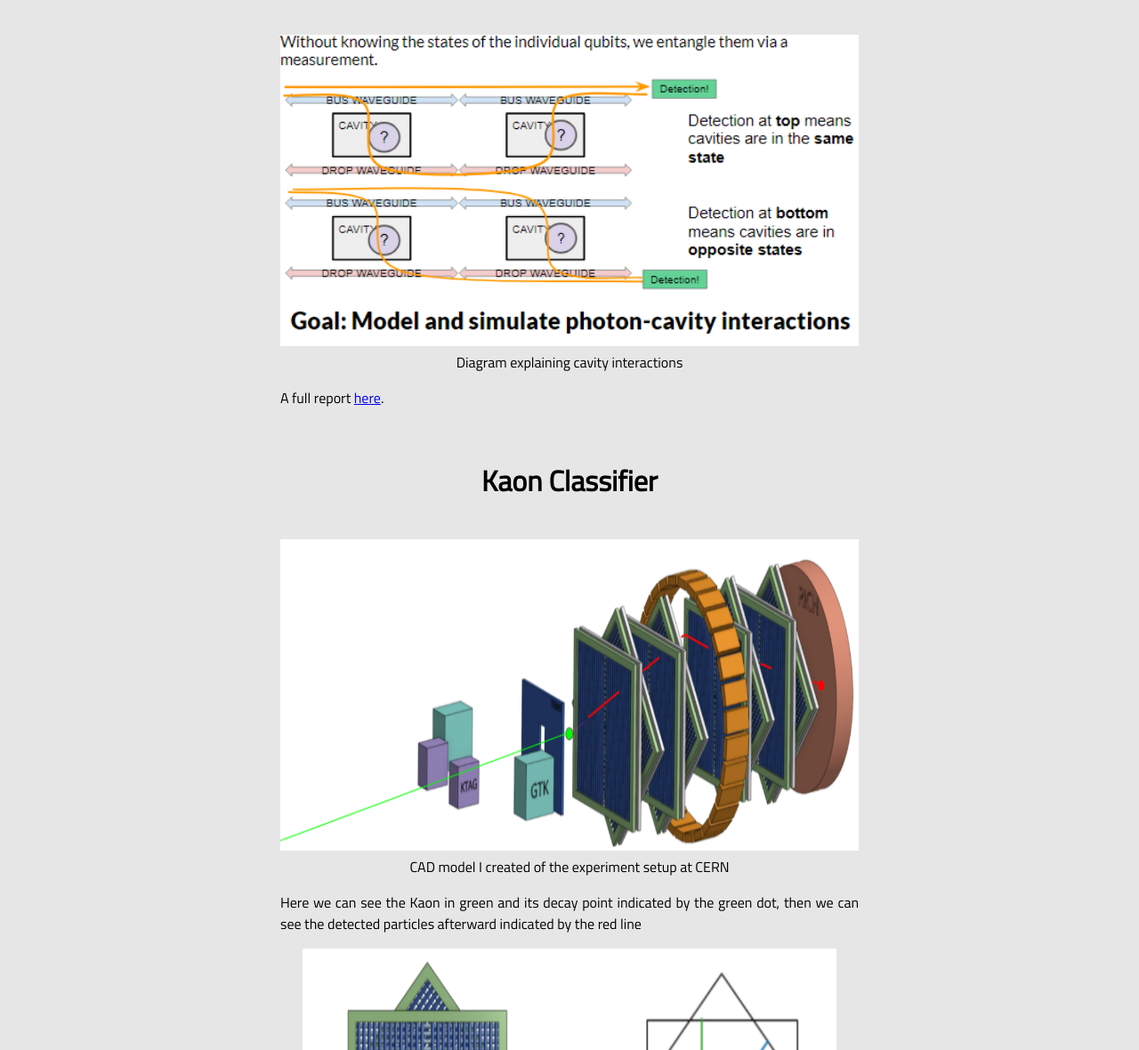
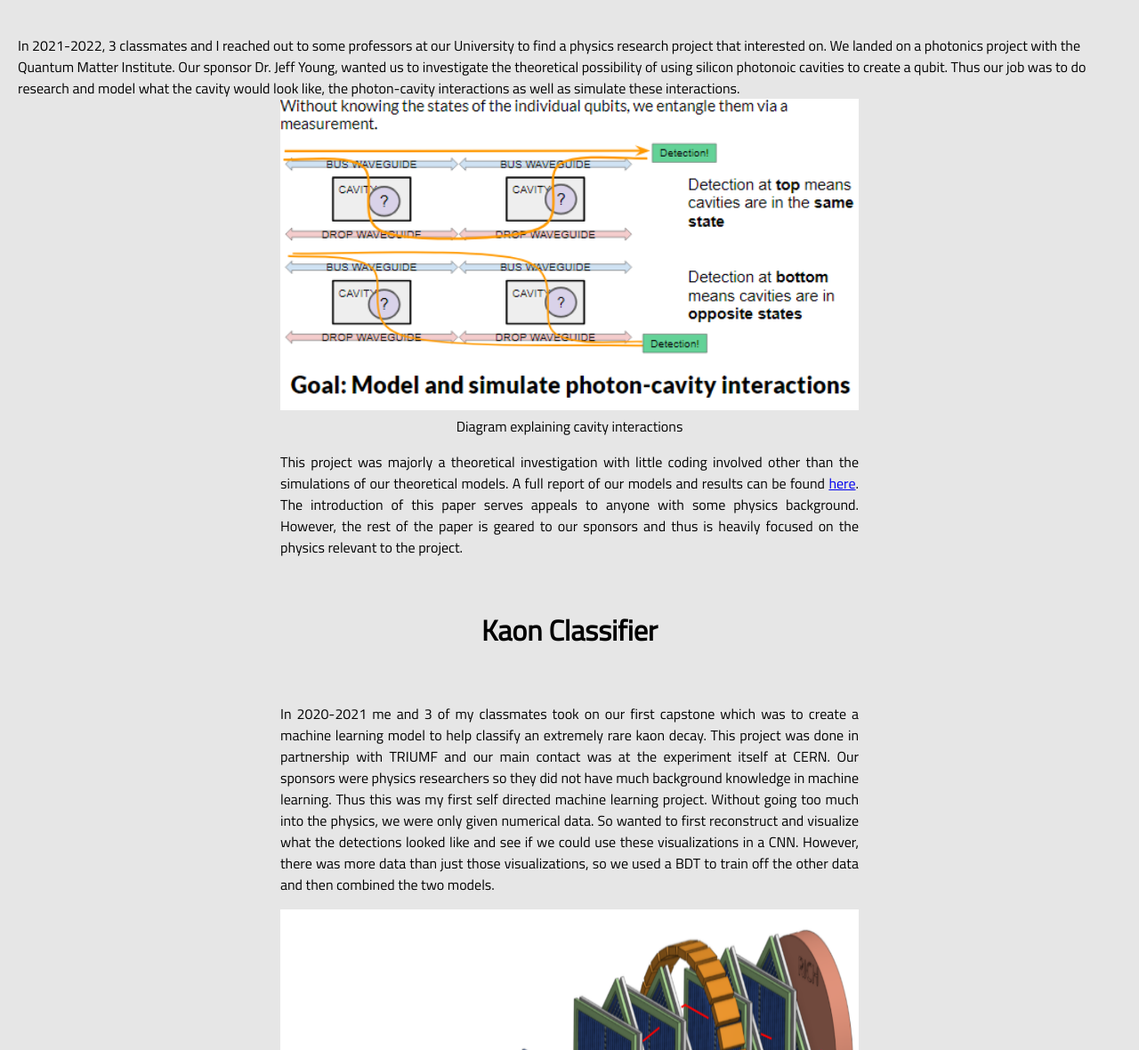
Before and after one commit to sarvan13/sarvan13.github.io, a plain HTML site: page projects.html in a window 1280 px wide. Shown: the part 360-1540 px from the top of the page at 89% size. Drawn offline with Linux system fonts and the light colour scheme.

Commit message:
Added explanation of quantum project

```diff
--- a/projects.html
+++ b/projects.html
@@ -22,6 +22,10 @@
    </div>
 
    <section class ="intro">
+    In 2021-2022, 3 classmates and I reached out to some professors at our University to find a physics research project that interested on.
+    We landed on a photonics project with the Quantum Matter Institute. Our sponsor Dr. Jeff Young, wanted us to investigate the theoretical possibility
+    of using silicon photonoic cavities to create a qubit. Thus our job was to do research and model what the cavity would look like, the photon-cavity
+    interactions as well as simulate these interactions.
 
        <div class="teamPart">
            <figure>
@@ -29,8 +33,10 @@
                <figcaption>Diagram explaining cavity interactions</figcaption>
            </figure>
 
-
-           <p> A full report  <a href="docs/quantum.pdf"> here</a>.
+           <p>This project was majorly a theoretical investigation with little coding involved other than the simulations of our theoretical models.
+            A full report of our models and results can be found <a href="docs/quantum.pdf"> here</a>. The introduction of this paper serves appeals to
+            anyone with some physics background. However, the rest of the paper is geared to our sponsors and thus is heavily focused on the physics
+            relevant to the project.
            </p>
        </div>
 
@@ -43,16 +49,28 @@
    <section class ="intro">
 
        <div class="teamPart">
+            <p>In 2020-2021 me and 3 of my classmates took on our first capstone which was to create a machine learning model to help classify an extremely rare kaon decay. This project was done in partnership with TRIUMF
+                and our main contact was at the experiment itself at CERN. Our sponsors were physics researchers so they did not have much background knowledge in machine learning. Thus this was my first self directed machine learning
+                project. Without going too much into the physics, we were only given numerical data. So wanted to first reconstruct and visualize what the detections looked like and see if we could use these visualizations in a CNN.
+                However, there was more data than just those visualizations, so we used a BDT to train off the other data and then combined the two models.
+            </p>
            <figure>
                <img src="docs/kaoncad.PNG" alt="CAD" width="650px" height="350px">
                <figcaption>CAD model I created of the experiment setup at CERN</figcaption>
            </figure>
 
-           <p> Here we can see the Kaon in green and its decay point indicated by the green dot, then we can see the detected particles afterward indicated by the red line</p>
+           <p> Here we can see the Kaon in green and its decay point indicated by the green dot, then we can see the detected particles afterward indicated by the red line. Right after the decay point we see the STRAW detectors which is what
+            we were trying to visualize given the numerical data. The other detectors present in the experiment were used in the BDT.
+           </p>
            <figure>
                 <img src="docs/kaoncs.PNG" alt="Cross Sections" width="600px" height="400px">
-                <figcaption>CAD model I created of the experiment setup at CERN</figcaption>
+                <figcaption>Visualization of the STRAW detectors used for the CNN</figcaption>
             </figure>
+
+            <p> In the diagram above you can see a side by side of what the STRAW detectors looked like and what our visualization of the specific straws hit looked like in our CNN. This is what we used to train and we were able to
+                make a decent model with these visualizations. The main goal of this project was not to get an extremely accurate model but to try to isolate which variables have a larger impact on the predicition. With the BDT we were
+                able to do exactly that. The physicsits then took our results and are now researching what this means for the decay!
+            </p>
 
            <p> A full report on the CNN and BDTs used and their results can be found <a href="docs/KaonClassifier.pdf"> here</a>. This also includes background information on what data was available and
             a description and explanation of each of the detector parts along with the justifications for the descisons we made. This report was geared towards both our sponsors at TRIUMF/CERN and our
```
